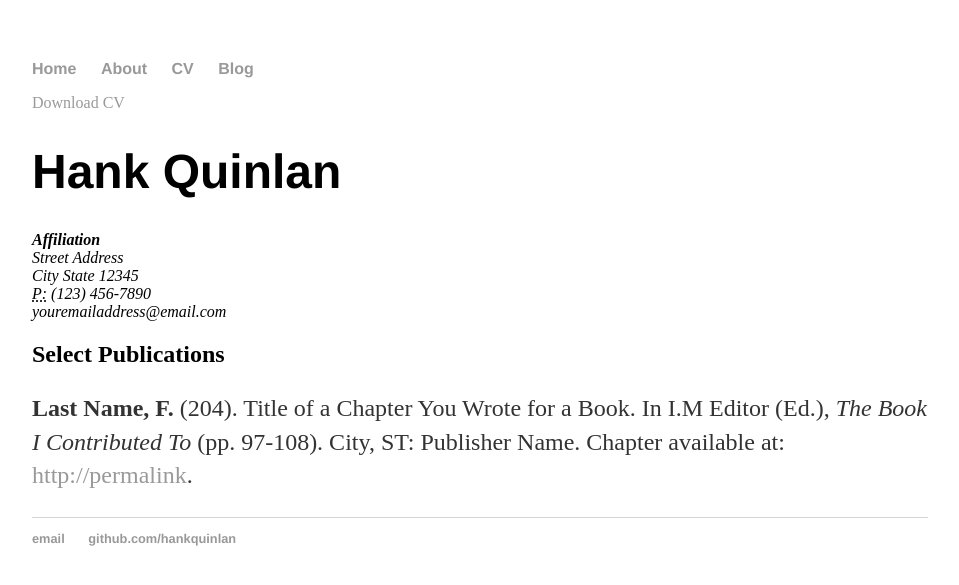
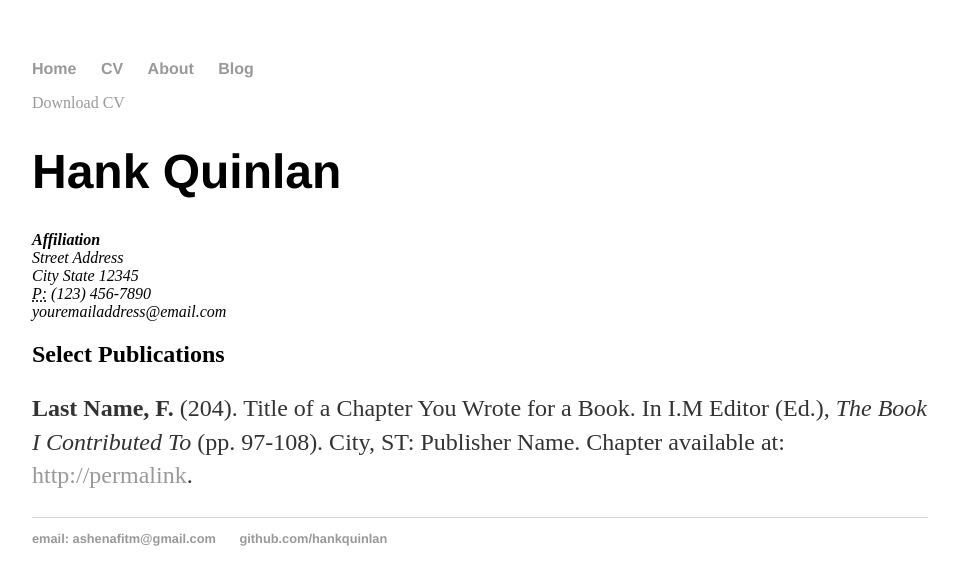
Before and after one commit to ashenafiteame/ashenafi.github.io, a Jekyll site: the page built from cv/index.html, in a window 1280 px wide. Shown: the top 585 px of the page, without its empty margins (160-1119 px from the left). Built offline with Jekyll 4.4.1, drawn with Linux system fonts in a browser that asks for light colours.

Commit message:
layout updated

```diff
--- a/_layouts/default.html
+++ b/_layouts/default.html
@@ -3,26 +3,31 @@
   <head>
     <title>{{ page.title }}</title>
     <!-- link to main stylesheet -->
-			<link rel="stylesheet" type="text/css" href="/css/main.css">
+    <link rel="stylesheet" type="text/css" href="/css/main.css" />
   </head>
   <body>
     <nav>
       <ul>
         <li><a href="/">Home</a></li>
+        <li><a href="/cv">CV</a></li>
         <li><a href="/about">About</a></li>
-	        		<li><a href="/cv">CV</a></li>
         <li><a href="/blog">Blog</a></li>
       </ul>
     </nav>
     <div class="container">
-
       {{ content }}
-
-			</div><!-- /.container -->
+    </div>
+    <!-- /.container -->
     <footer>
       <ul>
-	        		<li><a href="mailto:hankquinlanhub@gmail.com">email</a></li>
-	        		<li><a href="https://github.com/hankquinlan">github.com/hankquinlan</a></li>
+        <li>
+          <a href="mailto:hankquinlanhub@gmail.com"
+            >email: ashenafitm@gmail.com</a
+          >
+        </li>
+        <li>
+          <a href="https://github.com/hankquinlan">github.com/hankquinlan</a>
+        </li>
       </ul>
     </footer>
   </body>
```
Lines whose indentation alone changed are shown as unchanged.
